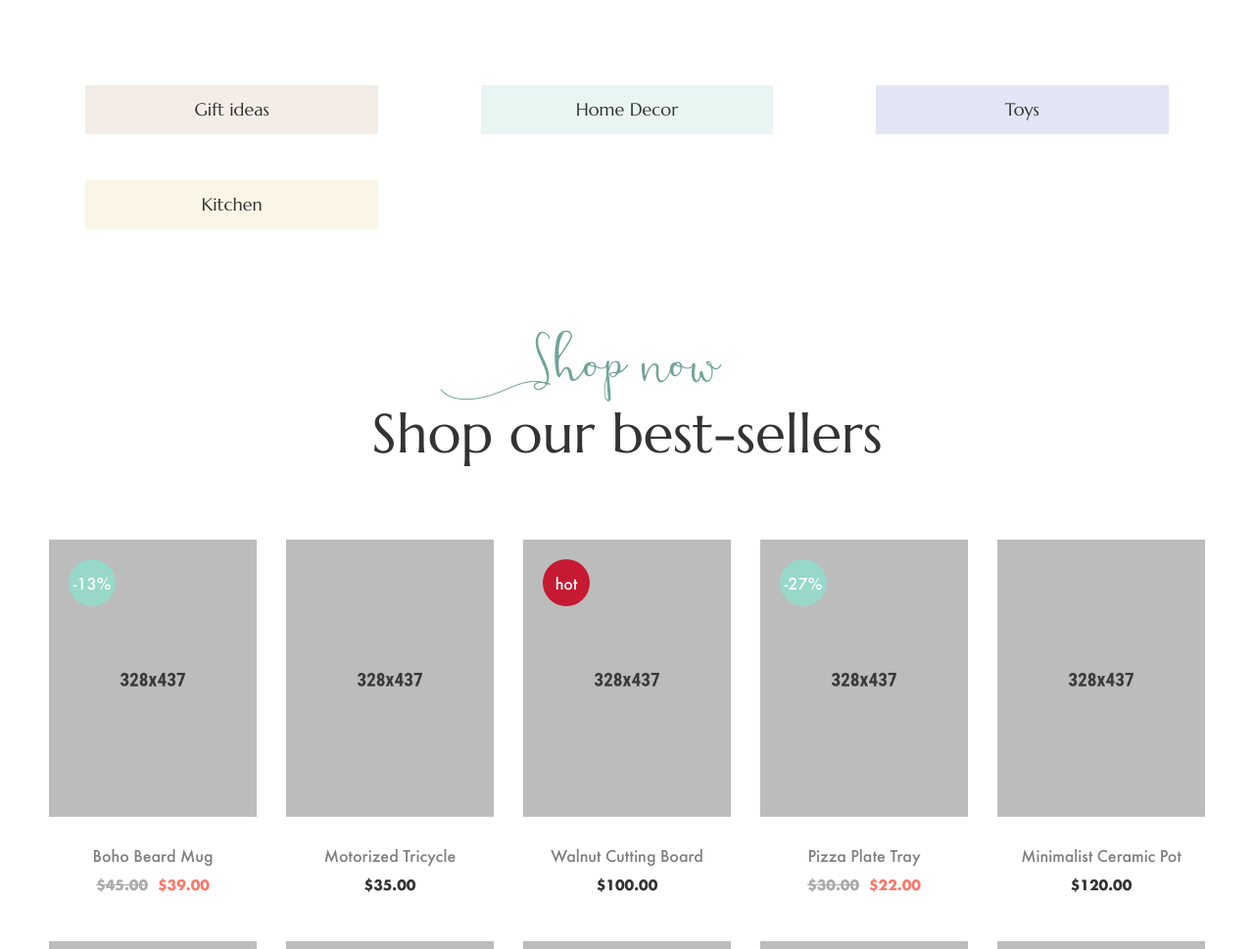
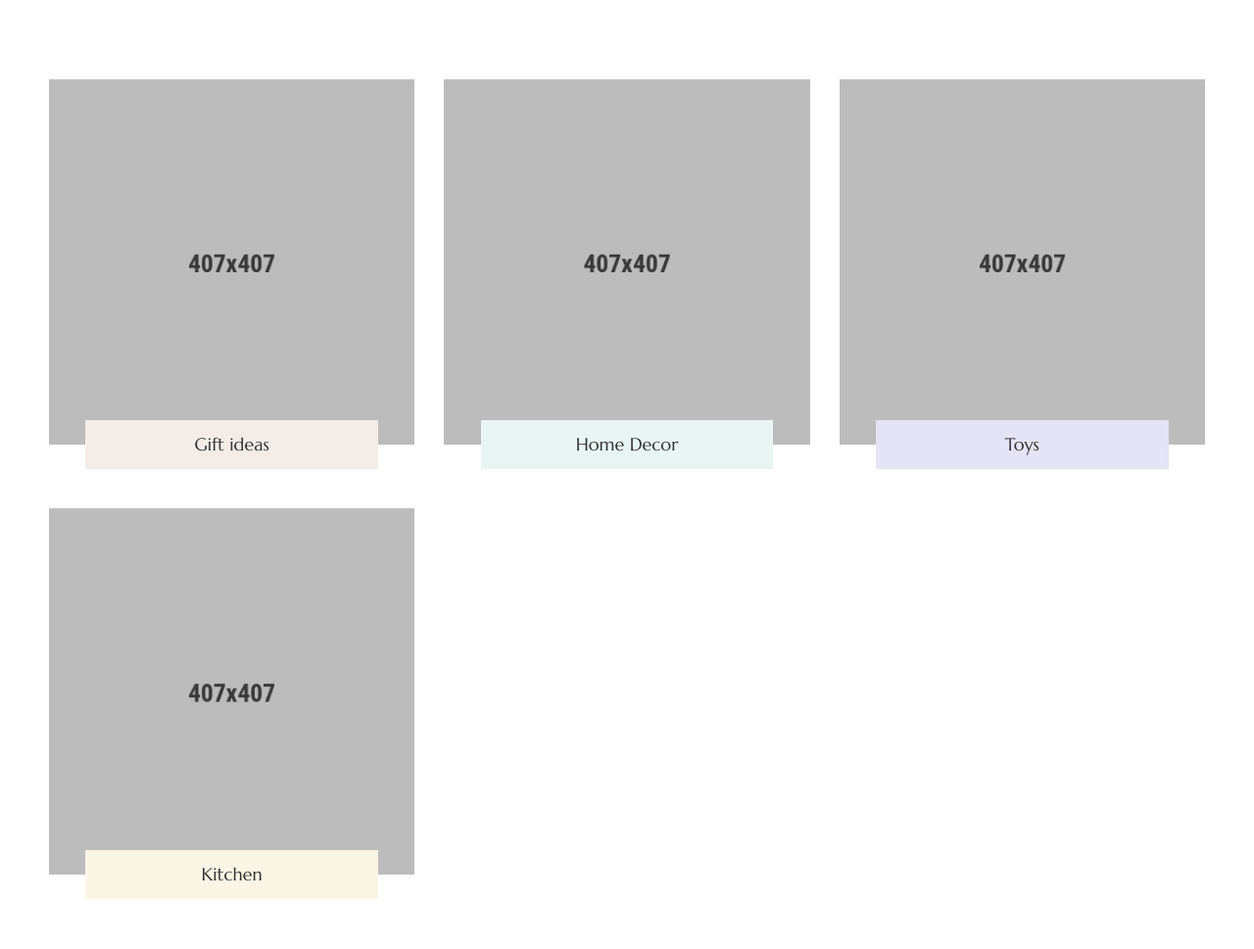
Before and after one commit to Alaa-Nanaa/Embroidery, a plain HTML site: page index.html in a window 1280 px wide. Shown: the part 1831-2800 px from the top of the page at 98% size. Drawn offline with Linux system fonts and the light colour scheme; no server answers; files whose address does not match are found by name.

Commit message:
fix images name

```diff
--- a/index.html
+++ b/index.html
@@ -486,7 +486,7 @@
                 <div class="col learts-mb-40">
                     <div class="category-banner4">
                         <a href="shop.html" class="inner">
-                            <div class="image"><img src="assets/images/banner/sale-banner3-1" alt=""></div>
+                            <div class="image"><img src="assets/images/banner/sale-banner3-1.jpg" alt=""></div>
                             <div class="content" data-bg-color="#f4ede7">
                                 <h3 class="title">Gift ideas</h3>
                             </div>
@@ -497,7 +497,7 @@
                 <div class="col learts-mb-40">
                     <div class="category-banner4">
                         <a href="shop.html" class="inner">
-                            <div class="image"><img src="assets/images/banner/sale-banner3-1" alt=""></div>
+                            <div class="image"><img src="assets/images/banner/sale-banner3-1.jpg" alt=""></div>
                             <div class="content" data-bg-color="#e8f5f2">
                                 <h3 class="title">Home Decor</h3>
                             </div>
@@ -508,7 +508,7 @@
                 <div class="col learts-mb-40">
                     <div class="category-banner4">
                         <a href="shop.html" class="inner">
-                            <div class="image"><img src="assets/images/banner/sale-banner3-1" alt=""></div>
+                            <div class="image"><img src="assets/images/banner/sale-banner3-1.jpg" alt=""></div>
                             <div class="content" data-bg-color="#e3e4f5">
                                 <h3 class="title">Toys</h3>
                             </div>
@@ -519,7 +519,7 @@
                 <div class="col learts-mb-40">
                     <div class="category-banner4">
                         <a href="shop.html" class="inner">
-                            <div class="image"><img src="assets/images/banner/sale-banner3-1" alt=""></div>
+                            <div class="image"><img src="assets/images/banner/sale-banner3-1.jpg" alt=""></div>
                             <div class="content" data-bg-color="#faf5e5">
                                 <h3 class="title">Kitchen</h3>
                             </div>
```
